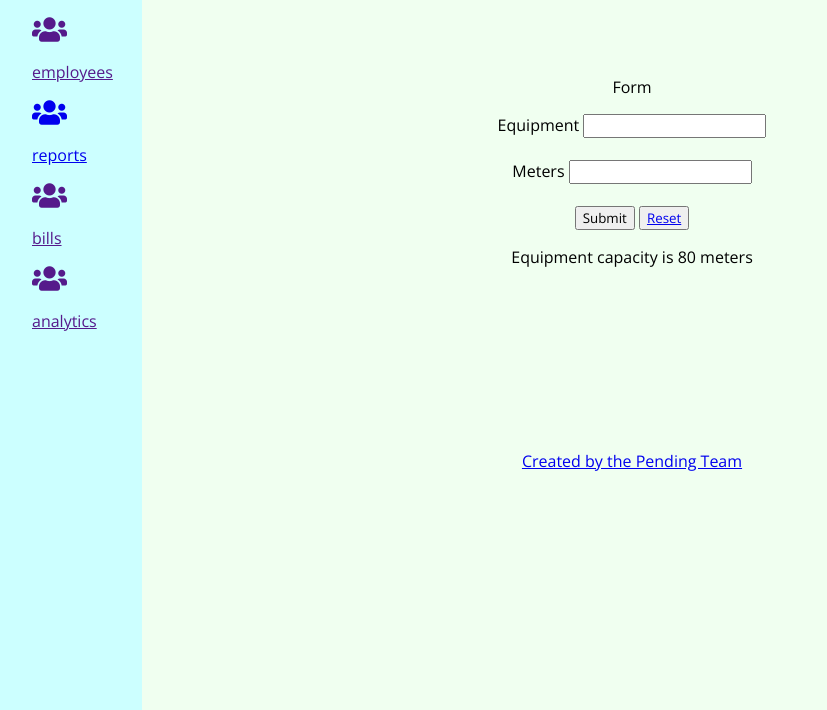
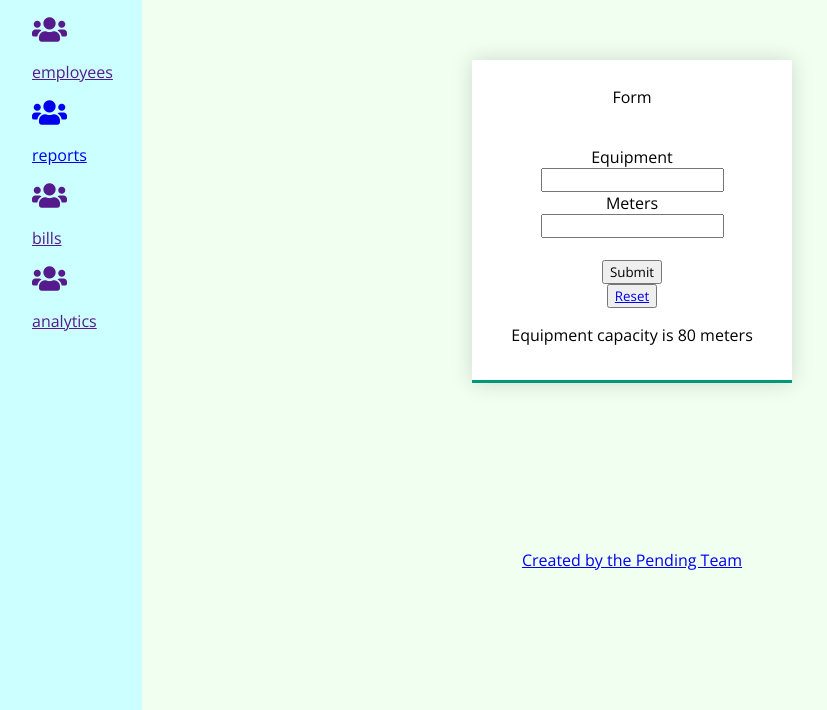
Before and after one commit to DemeterCaubang/KEOMS, a PHP site: page /forms.html in a window 1280 px wide. Shown: the part 90-800 px from the top of the page, without its empty margins (8-835 px from the left). Run offline with PHP 8.4, Linux system fonts and the light colour scheme; some libraries are stand-ins or nearby versions.

Commit message:
forms style applied

```diff
--- a/css/forms.css
+++ b/css/forms.css
@@ -49,6 +49,18 @@ main {
 	padding: 150px;
 }
 
+section {
+	height: 300px;
+	width: 300px;
+	display: flex;
+	flex-direction: column;
+	align-items: center;
+	padding: 10px;
+	background-color: #fff;
+	border-bottom: 3px solid #009879;
+	box-shadow: 0 0 20px rgba(0, 0, 0, 0.15);
+}
+
 footer {
 	text-align: center;
 }
--- a/forms.html
+++ b/forms.html
@@ -2,7 +2,7 @@
 <html>
 	<head>
 		<title>KEOMS Forms</title>
-		<link rel="stylesheet" href="css/bills.css">
+		<link rel="stylesheet" href="css/forms.css">
 		<link href="https://fonts.googleapis.com/icon?family=Material+Icons" rel="stylesheet">
 		<link rel="stylesheet" href="https://use.fontawesome.com/releases/v5.0.7/css/all.css">
 		<script>
@@ -57,11 +57,11 @@
 		</aside>
 		<main> <center>
 			<section>
-			<p>Form</p>
+				<p>Form</p><br>
 				<label for="name">Equipment</label>
-			<input type="text" id="name" name="name"><br><br>
+				<input type="text" id="name" name="name">
 				<label for="name">Meters</label>
-			<input type="text" id="meter" name="meter"><br><br>
+				<input type="text" id="meter" name="meter"><br>
 				<button onclick="result()">Submit</button>
 				<button><a href="forms.html">Reset</a></button>
 				<p>Equipment capacity is 80 meters<p>
@@ -71,8 +71,8 @@
 		<footer>
 			<p><a href="about-team.html">Created by the Pending Team</a></p>
 		</footer>
-<!-- https://developers.google.com/fonts/docs/material_icons
-	https://htmlcolorcodes.com/color-chart/web-safe-color-chart/ -->
+<!-- https://www.w3schools.com/jsref/tryit.asp?filename=tryjsref_text_value
+https://www.w3schools.com/jsref/prop_text_value.asp -->
 
 </body>
 </html>
```
Lines whose indentation alone changed are shown as unchanged.
